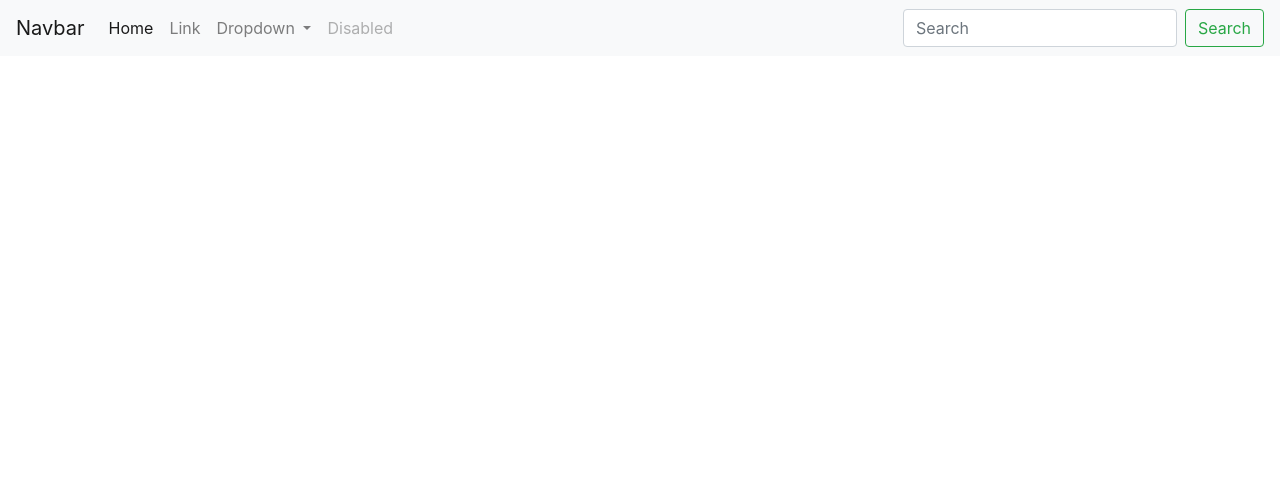
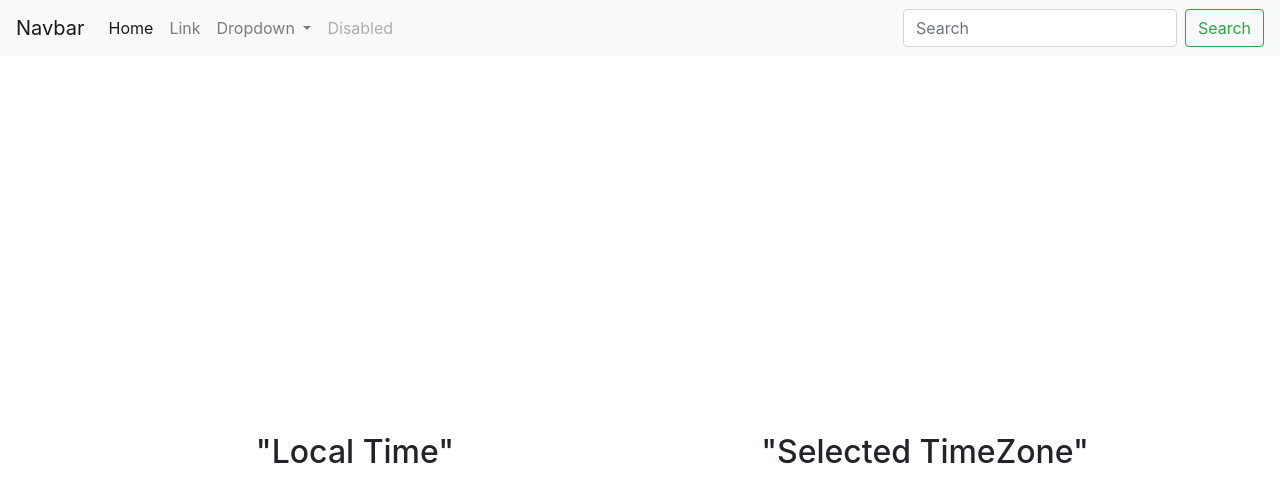
Before and after one commit to tallglassof-milkjake/TimeZone, a plain HTML site: page index.html in a window 1280 px wide. Drawn offline with nearby package versions, Linux system fonts and the light colour scheme.

Commit message:
boilerplate for timezone selectors added. minor styling

```diff
--- a/index.html
+++ b/index.html
@@ -47,6 +47,17 @@
         </div>
     </nav>
 
+    <div class="container full-height">
+        <div class="row text-center h-100">
+            <div class="col-6 my-auto">
+                <h1 class="h2">"Local Time"</h1>
+            </div>
+            <div class="col-6 my-auto">
+                <h1 class="h2">"Selected TimeZone"</h1>
+            </div>
+        </div>
+    </div>
+
 
 
     <script src="https://code.jquery.com/jquery-3.2.1.slim.min.js" integrity="sha384-KJ3o2DKtIkvYIK3UENzmM7KCkRr/rE9/Qpg6aAZGJwFDMVNA/GpGFF93hXpG5KkN" crossorigin="anonymous"></script>
--- a/style.css
+++ b/style.css
@@ -0,0 +1,12 @@
+body {
+    height: 100vh;
+    padding: 0;
+}
+
+
+
+
+
+.full-height {
+    height: 100%;
+}
```
